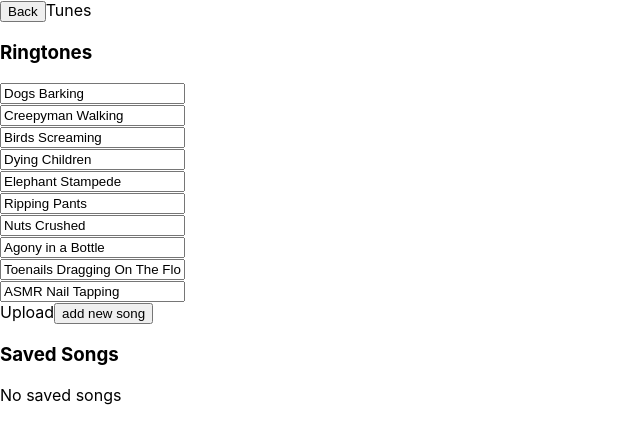
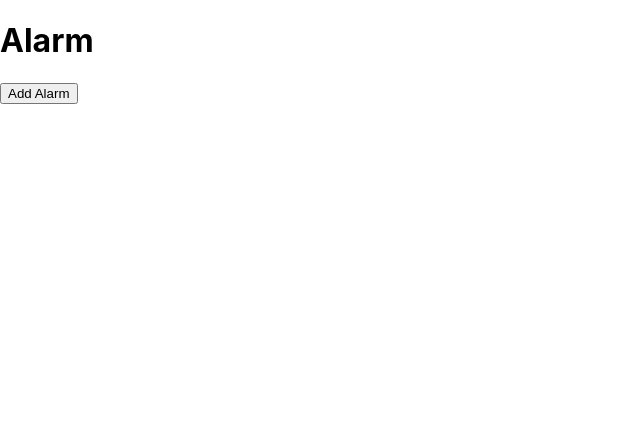
Before and after one commit to 7-Day-Pears/tik-clock, a React (Create React App) app: page / in a window 1280 px wide. Shown: the top 444 px of the page, without its empty margins (0-640 px from the left). Built offline with nearby package versions, Linux system fonts and the light colour scheme.

Commit message:
new alarm debug

```diff
--- a/src/App.js
+++ b/src/App.js
@@ -19,11 +19,10 @@ function App() {
 
   return (
     <div className="Alarm-app">
-      {/* {currentView === "Homepage" ? <HomePage onClick={(page) => toggle(page)} /> : <NewAlarm onClick={(page) => toggle(page)} /> } */}
+      {currentView === "Homepage" ? <HomePage onClick={(page) => toggle(page)} /> : <NewAlarm onClick={(page) => toggle(page)} /> }
       {/* <NewAlarm /> */}
       {/* <EditAlarm alarmId={87647} /> */}
-      <Tunes />
-      {/* <Ringers /> */}
+      {/* <Tunes /> */}
     </div>
   );
 }
--- a/src/Tunes.js
+++ b/src/Tunes.js
@@ -7,11 +7,12 @@ import Ringers from "./tunes/Ringers";
 
 
 function Tunes() {
+  // const defaultSong =
   return (
     <form className="edit-alarm">
         <TunesHeader />
+        <UploadTunes />
         <Ringers />
-        <UploadTunes />
         <Header />
         <Form />
     </form>
--- a/src/add-new-alarm/LocalStorage.js
+++ b/src/add-new-alarm/LocalStorage.js
@@ -24,10 +24,10 @@ function LocalStorage({onClick}) {
     const [labelData, setLabel] = useState({input: {label: 'Alarm'}})
     const onLabelChange = useCallback(l => setLabel({input: l}), [])
 
-    const [soundData, setSound] = useState({sounds: {soundId: ''}})
+    const [soundData, setSound] = useState({sounds: {soundId: 1000003}})
     const onSoundChange = useCallback(sc => setSound({sounds: sc}), [])
 
-    const [snoozeData, setSnooze] = useState({snooze: {check: true, minute: 5, sound: ''}})
+    const [snoozeData, setSnooze] = useState({snooze: {check: true, minute: 5, sound: 1000003}})
     const onSnoozeChange = useCallback(s => setSnooze({snooze: s}), [])
 
     const time = () => {
--- a/src/tunes/Ringers.js
+++ b/src/tunes/Ringers.js
@@ -10,7 +10,7 @@ function Ringers() {
         {id: 1000006, type: 'defaultRingers', songName: 'Ripping Pants'},
         {id: 1000007, type: 'defaultRingers', songName: 'Nuts Crushed'},
         {id: 1000008, type: 'defaultRingers', songName: 'Agony in a Bottle'},
-        {id: 1000009, type: 'defaultRingers', songName: 'Toenails Dragging On The Floor'},
+        {id: 1000009, type: 'defaultRingers', songName: 'Toenails Being Clipped'},
         {id: 1000010, type: 'defaultRingers', songName: 'ASMR Nail Tapping'}
     ]
 
@@ -20,22 +20,8 @@ function Ringers() {
         }
     }
 
-    const showRingers = () => {
-        return(
-            <div>
-                <h3>Ringtones</h3>
-                {ringers.map((ringer) => (
-                    <input
-                        type='text'
-                        value={ringer['songName']}
-                        readOnly
-                    />
-                ))}
-            </div>
-        )
-    }
+    setRingers()
 
-    setRingers()
     return(
         <div>
             <h3>Ringtones</h3>
```
